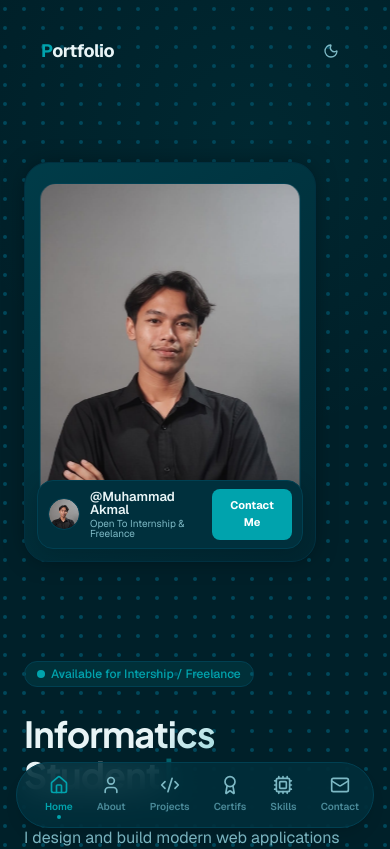
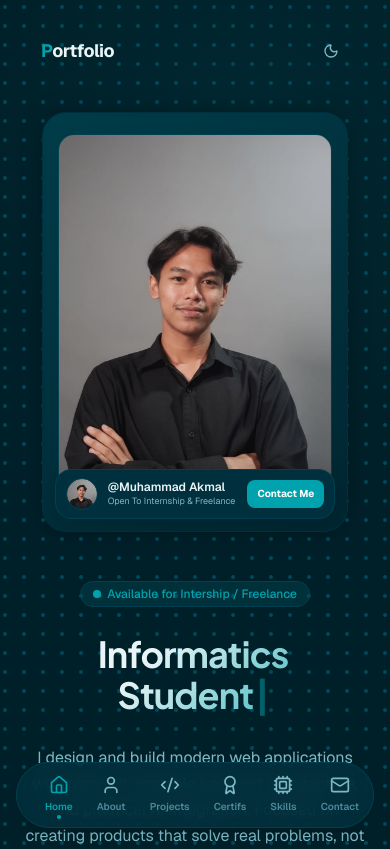
Before and after one commit to Malfrmnsyhh/Portfolio-Me, a Next.js app: page / in a window 390 px wide. Shown: the top 849 px of the page. Built offline with nearby package versions, Linux system fonts and the light colour scheme.

Commit message:
fix: perfectly center hero elements and profile card on mobile

```diff
--- a/components/sections/Hero.tsx
+++ b/components/sections/Hero.tsx
@@ -56,13 +56,13 @@ export function Hero() {
       <div className="relative mx-auto max-w-[1200px] w-full px-6 md:px-8 pt-28 pb-16">
         <div className="grid grid-cols-1 lg:grid-cols-2 gap-12 lg:gap-16 items-center">
           {/* Left: Text */}
-          <div className="flex flex-col gap-6 order-2 lg:order-1">
+          <div className="flex flex-col gap-6 order-2 lg:order-1 items-center text-center lg:items-start lg:text-left">
             {/* Available badge */}
             <motion.div
               {...fadeUp}
               transition={{ duration: 0.5, ease: "easeOut" }}
             >
-              <Badge variant="accent" className="w-fit">
+              <Badge variant="accent" className="w-fit mx-auto lg:mx-0">
                 <span className="relative flex h-2 w-2">
                   <span className="animate-ping absolute inline-flex h-full w-full rounded-full bg-[var(--accent)] opacity-75" />
                   <span className="relative inline-flex rounded-full h-2 w-2 bg-[var(--accent)]" />
@@ -75,8 +75,9 @@ export function Hero() {
             <motion.div
               {...fadeUp}
               transition={{ duration: 0.5, delay: 0.1, ease: "easeOut" }}
+              className="w-full flex justify-center lg:justify-start"
             >
-              <h1 className="font-heading text-4xl sm:text-5xl md:text-6xl lg:text-4xl xl:text-5xl 2xl:text-6xl font-extrabold leading-[1.15] tracking-tight cursor-default min-h-[90px] sm:min-h-[110px] md:min-h-[140px] lg:min-h-[90px] xl:min-h-[110px] 2xl:min-h-[140px] flex items-center">
+              <h1 className="font-heading text-4xl sm:text-5xl md:text-6xl lg:text-4xl xl:text-5xl 2xl:text-6xl font-extrabold leading-[1.15] tracking-tight cursor-default min-h-[90px] sm:min-h-[110px] md:min-h-[140px] lg:min-h-[90px] xl:min-h-[110px] 2xl:min-h-[140px] flex items-center justify-center lg:justify-start text-center lg:text-left w-full">
                 <span
                   className="pb-1 pr-1"
                   style={{
@@ -106,7 +107,7 @@ export function Hero() {
 
             {/* Description */}
             <motion.p
-              className="text-base leading-relaxed text-[var(--text-secondary)] max-w-md cursor-default"
+              className="text-base leading-relaxed text-[var(--text-secondary)] max-w-md cursor-default mx-auto lg:mx-0"
               {...fadeUp}
               transition={{ duration: 0.5, delay: 0.5, ease: "easeOut" }}
             >
@@ -118,7 +119,7 @@ export function Hero() {
 
             {/* CTAs */}
             <motion.div
-              className="flex flex-wrap gap-3 pt-2"
+              className="flex flex-wrap items-center justify-center lg:justify-start gap-3 pt-2 w-full"
               {...fadeUp}
               transition={{ duration: 0.5, delay: 0.6, ease: "easeOut" }}
             >
@@ -159,7 +160,7 @@ export function Hero() {
             animate={{ opacity: 1, scale: 1 }}
             transition={{ duration: 0.7, delay: 0.3, ease: "easeOut" }}
           >
-            <div className="relative flex items-center justify-center lg:justify-end w-full max-w-[360px] h-[500px]">
+            <div className="relative flex items-center justify-center lg:justify-end w-full max-w-[320px] sm:max-w-[360px] h-[420px] sm:h-[500px] mx-auto lg:mx-0 lg:ml-auto">
               <ProfileCard
                 name=""
                 title=""
--- a/components/ui/ProfileCard.css
+++ b/components/ui/ProfileCard.css
@@ -64,6 +64,7 @@
   max-height: 480px;
   display: grid;
   aspect-ratio: 0.73;
+  margin: 0 auto;
   border-radius: var(--card-radius);
   position: relative;
   background-blend-mode: color-dodge, normal, normal, normal;
@@ -428,17 +429,22 @@
 }
 
 @media (max-width: 768px) {
+  .pc-card-wrapper {
+    max-width: 320px;
+    margin: 0 auto;
+  }
+
   .pc-card {
     height: 60svh;
-    max-height: 400px;
+    max-height: 420px;
   }
 
   .pc-details h3 {
-    font-size: 1.4rem;
+    font-size: 1.3rem;
   }
 
   .pc-details p {
-    font-size: 12px;
+    font-size: 11px;
   }
 
   .pc-user-info {
@@ -446,8 +452,33 @@
     padding: 8px 10px;
   }
 
+  .pc-user-text {
+    min-width: 0;
+  }
+
+  .pc-handle {
+    font-size: 12px;
+    white-space: nowrap;
+    overflow: hidden;
+    text-overflow: ellipsis;
+    max-width: 130px;
+  }
+
+  .pc-status {
+    font-size: 9px;
+    line-height: 1.2;
+    white-space: normal;
+    max-width: 140px;
+  }
+
   .pc-mini-avatar {
     width: 32px;
     height: 32px;
   }
+
+  .pc-contact-btn {
+    padding: 6px 10px;
+    font-size: 10px;
+    flex-shrink: 0;
+  }
 }
```
Also changed, not shown: 1 other file (tests, documents, lock files or other folders).
